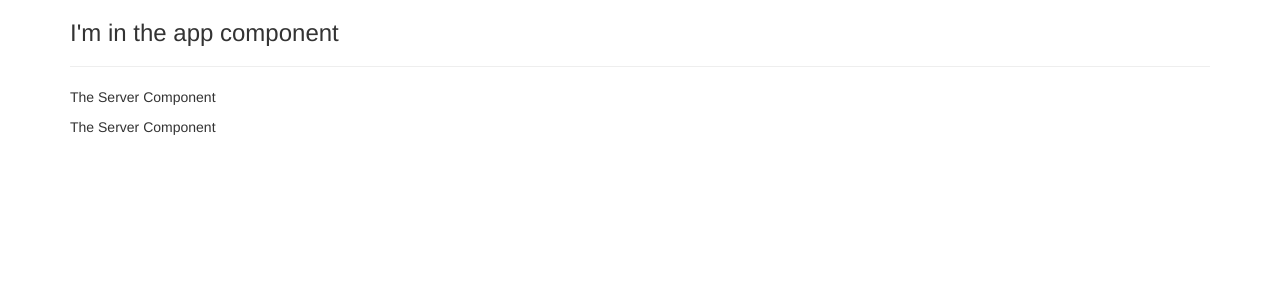
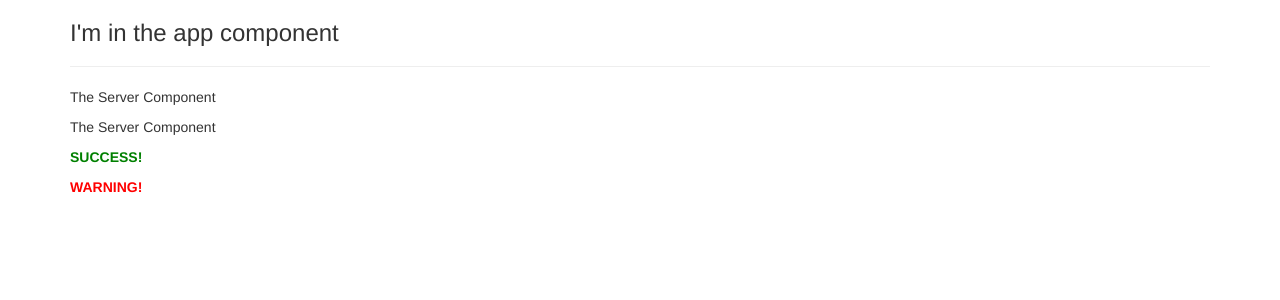
Before and after one commit to Elte156/Angular-Basics-Course, an Angular app: page / in a window 1280 px wide. Shown: the top 300 px of the page. Built offline with nearby package versions, Linux system fonts and the light colour scheme.

Commit message:
Assignment 1: Add warning and success alert components

```diff
--- /dev/null
+++ b/src/app/alert-success/alert-success.component.css
@@ -0,0 +1,4 @@
+p {
+  font-weight: bold;
+  color: green;
+}
--- /dev/null
+++ b/src/app/alert-success/alert-success.component.html
@@ -0,0 +1 @@
+<p>SUCCESS!</p>
--- /dev/null
+++ b/src/app/alert-success/alert-success.component.ts
@@ -0,0 +1,15 @@
+import { Component, OnInit } from '@angular/core';
+
+@Component({
+  selector: 'app-alert-success',
+  templateUrl: './alert-success.component.html',
+  styleUrls: ['./alert-success.component.css']
+})
+export class AlertSuccessComponent implements OnInit {
+
+  constructor() { }
+
+  ngOnInit(): void {
+  }
+
+}
--- /dev/null
+++ b/src/app/alert-warning/alert-warning.component.css
@@ -0,0 +1,4 @@
+p {
+  font-weight: bold;
+  color: red;
+}
--- /dev/null
+++ b/src/app/alert-warning/alert-warning.component.html
@@ -0,0 +1 @@
+<p>WARNING!</p>
--- /dev/null
+++ b/src/app/alert-warning/alert-warning.component.ts
@@ -0,0 +1,15 @@
+import { Component, OnInit } from '@angular/core';
+
+@Component({
+  selector: 'app-alert-warning',
+  templateUrl: './alert-warning.component.html',
+  styleUrls: ['./alert-warning.component.css']
+})
+export class AlertWarningComponent implements OnInit {
+
+  constructor() { }
+
+  ngOnInit(): void {
+  }
+
+}
--- a/src/app/app.component.html
+++ b/src/app/app.component.html
@@ -4,6 +4,8 @@
       <h3>I'm in the app component</h3>
       <hr>
       <app-servers></app-servers>
+      <app-alert-success></app-alert-success>
+      <app-alert-warning></app-alert-warning>
     </div>
   </div>
 </div>
--- a/src/app/app.module.ts
+++ b/src/app/app.module.ts
@@ -4,12 +4,16 @@ import { BrowserModule } from '@angular/platform-browser';
 import { AppComponent } from './app.component';
 import { ServerComponent } from './server/server.component';
 import { ServersComponent } from './servers/servers.component';
+import { AlertWarningComponent } from './alert-warning/alert-warning.component';
+import { AlertSuccessComponent } from './alert-success/alert-success.component';
 
 @NgModule({
   declarations: [
     AppComponent,
     ServerComponent,
-    ServersComponent
+    ServersComponent,
+    AlertWarningComponent,
+    AlertSuccessComponent
   ],
   imports: [
     BrowserModule
```
Also changed, not shown: 2 other files (tests, documents, lock files or other folders).
